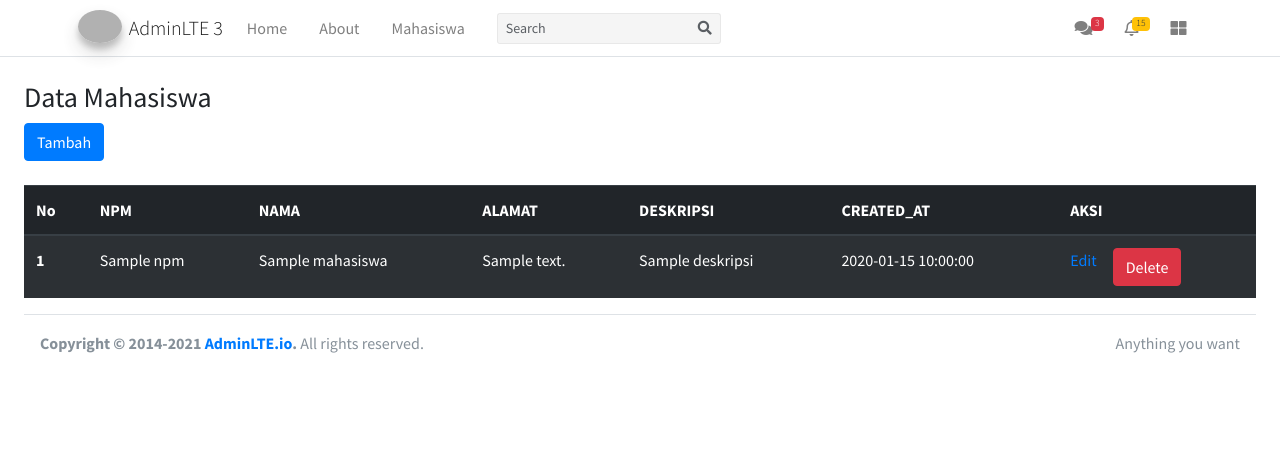
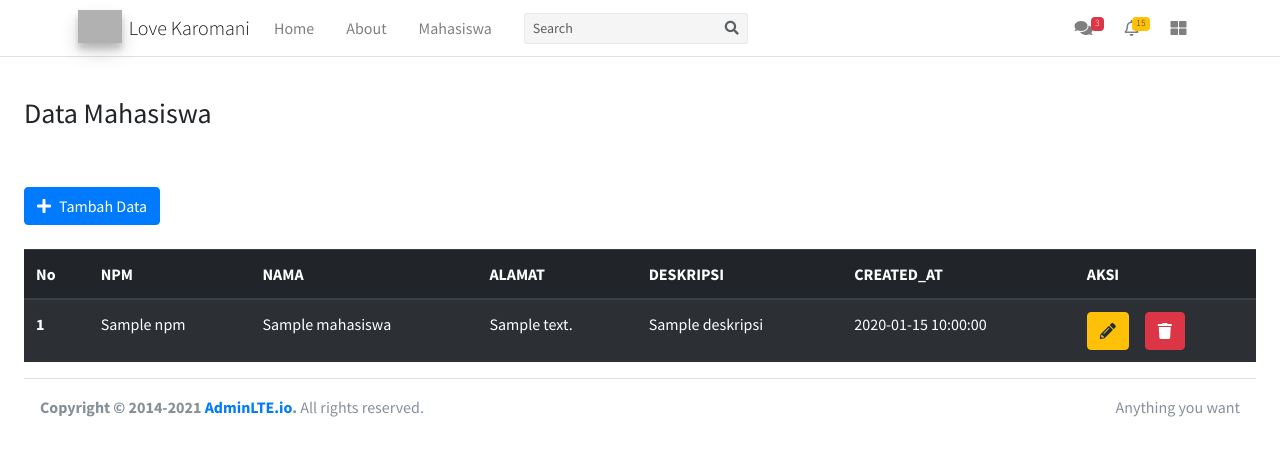
Before and after one commit to rendylutfiprabowo/praktikum-web-lanjut, a CodeIgniter 4 app: template app/Views/mahasiswa/list.php in a window 1280 px wide. Shown: the top 456 px of the page. Run offline with PHP 8.4 and a stand-in for CodeIgniter, Linux system fonts and the light colour scheme; the template is opened without the code that fills it: most values are stand-ins (such as "Sample title", 1, 10 or a date in 2020); some libraries are stand-ins or nearby versions; grey boxes are pictures that could not be loaded.

Commit message:
Pertemuan 5

```diff
--- a/app/Views/mahasiswa/create.php
+++ b/app/Views/mahasiswa/create.php
@@ -26,7 +26,7 @@
             </div>
         </div>
     </div>
-    <button type="submit" class="btn btn-primary">Tambah Data</button>
+    <button type="submit" class="btn btn-primary"><i class="fa fa-plus mr-2" aria-hidden="true"></i>Tambah Data</button>
     </form>
 
 </div>
--- a/app/Views/mahasiswa/edit.php
+++ b/app/Views/mahasiswa/edit.php
@@ -1,7 +1,10 @@
 <?= $this->extend('templates/template'); ?>
 <?= $this->section('content'); ?>
+
+
+
 <div class="P-4">
-    <div class="container" mt-3 mb-3>
+    <div class="container" mt-5 mb-3>
         <div class="row">
             <div class="col-6">
                 <form action="/update/<?= $mahasiswa['id'] ?>" method="POST">
--- a/app/Views/mahasiswa/list.php
+++ b/app/Views/mahasiswa/list.php
@@ -5,7 +5,8 @@
 
 <div class="p-4">
     <h3>Data Mahasiswa</h3>
-    <a href="/create" type="button" class="btn btn-primary">Tambah</a>
+    <br><br>
+    <a href="/create" type="button" class="btn btn-primary"><i class="fa fa-plus mr-2" aria-hidden="true"></i>Tambah Data</a>
     <br><br>
     <table class=" table table-striped table-dark">
         <thead>
@@ -32,10 +33,10 @@
                     <td><?= $mhs['created_at'] ?></td>
                     <td>
                         <div class="d-flex">
-                            <a class="mr-3 bi bi-pencil-square" href="/edit/<?= $mhs['id'] ?>">Edit</a>
+                            <a class="btn btn-warning mr-3" href="/edit/<?= $mhs['id'] ?>"><i class="fa fa-pencil" aria-hidden="true"></i></a>
                             <form action="/delete/<?= $mhs['id'] ?>" method="post">
                                 <input type="hidden" name="_methode" value="DELETE">
-                                <button type="submit" class="btn btn-danger">Delete</button>
+                                <button type="submit" class="btn btn-danger"><i class="fa fa-trash" aria-hidden="true"></i></button>
                             </form>
                         </div>
                     </td>
--- a/app/Views/templates/template.php
+++ b/app/Views/templates/template.php
@@ -9,6 +9,9 @@ scratch. This page gets rid of all links and provides the needed markup only.
     <meta charset="utf-8">
     <meta name="viewport" content="width=device-width, initial-scale=1">
     <title>AdminLTE 3 | Top Navigation</title>
+
+    <!-- href icon -->
+    <link rel="stylesheet" href="https://cdnjs.cloudflare.com/ajax/libs/font-awesome/6.2.0/css/all.min.css">
 
     <!-- summer note -->
     <link rel="stylesheet" href="/assets/adminlte//plugins/summernote/summernote-bs4.min.css">
@@ -25,11 +28,11 @@ scratch. This page gets rid of all links and provides the needed markup only.
     <div class="wrapper">
 
         <!-- Navbar -->
-        <nav class="main-header navbar navbar-expand-md navbar-light navbar-white">
+        <nav class="main-header navbar navbar-expand-md navbar-light navbar-white mb-3">
             <div class="container">
                 <a href="/assets/adminlte/index3.html" class="navbar-brand">
-                    <img src="/assets/adminlte/dist/img/AdminLTELogo.png" alt="AdminLTE Logo" class="brand-image img-circle elevation-3" style="opacity: .8">
-                    <span class="brand-text font-weight-light">AdminLTE 3</span>
+                    <img src="/assets/adminlte/dist/img/akucintaunila.png" alt="Love Karomani" class="brand-image img-square elevation-3" style="opacity: .8">
+                    <span class="brand-text font-weight-light">Love Karomani</span>
                 </a>
 
                 <button class="navbar-toggler order-1" type="button" data-toggle="collapse" data-target="#navbarCollapse" aria-controls="navbarCollapse" aria-expanded="false" aria-label="Toggle navigation">
```
